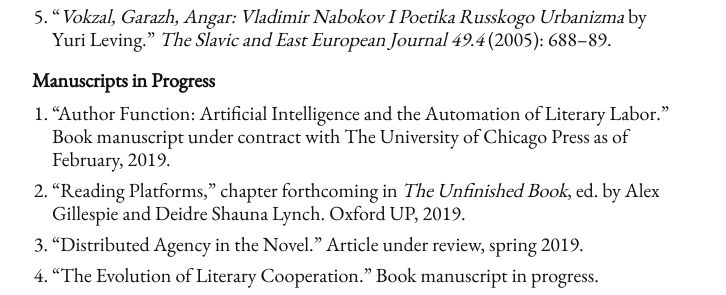
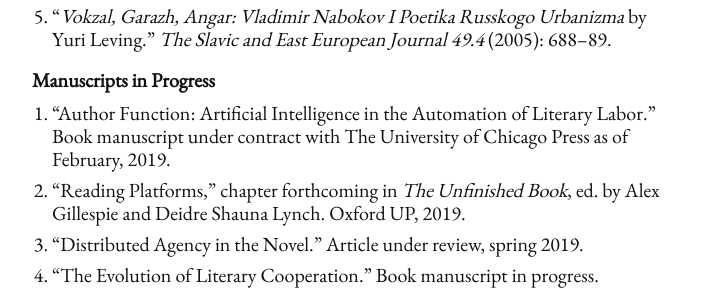
Before and after one commit to denten/denten.github.io, a Jekyll site: the page built from _pages/publications.md, in a window 1280 px wide and 900 px high, scrolled down 1064 px. Shown: the part 324-619 px from the top of the window, without its empty margins (288-1014 px from the left). Built offline with Jekyll 4.4.1, drawn with Linux system fonts in a browser that asks for light colours; some of the changed text lies outside the part shown.

Commit message:
update titles

```diff
--- a/_includes/CV/04-publications.md
+++ b/_includes/CV/04-publications.md
@@ -68,7 +68,7 @@
 
 ### Manuscripts in Progress
 
-1. "Author Function: Artificial Intelligence and the Automation of Literary Labor." Book
+1. "Author Function: Artificial Intelligence in the Automation of Literary Labor." Book
    manuscript under contract with The University of Chicago Press as of February, 2019.
 3. "Reading Platforms," chapter forthcoming in *The Unfinished Book*, ed. by Alex Gillespie and
    Deidre Shauna Lynch. Oxford UP, 2019.
```
Also changed, not shown: other parts of _includes/CV/04-publications.md (+1 -1 lines).
